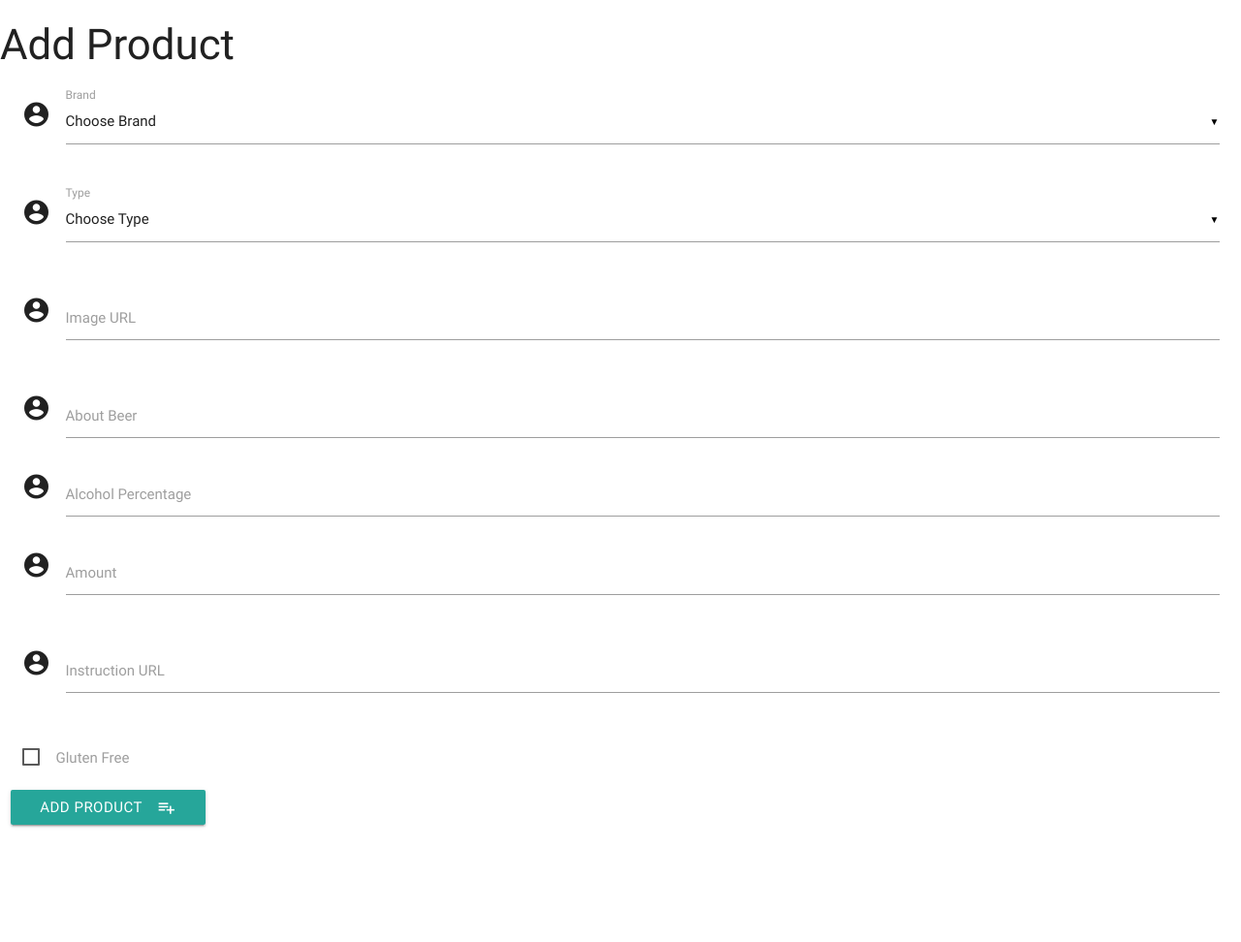
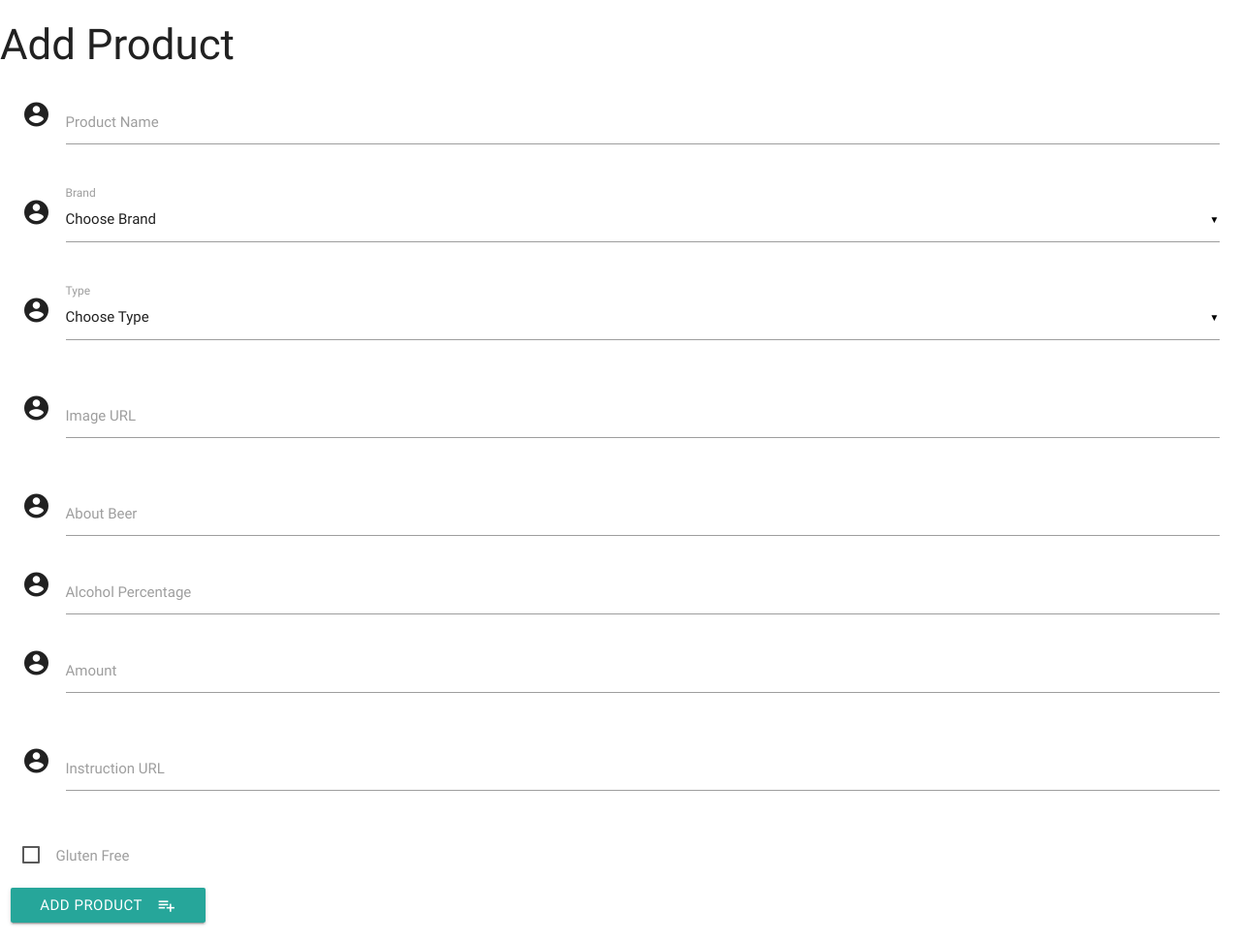
Before and after one commit to Leon2ev/lazy-brew, a Flask app: page /add_product in a window 1280 px wide. Shown: the whole page at 97% size. Before the commit the page ends 854 px from the top, so only its background shows below. Run offline with Flask 2, Linux system fonts and the light colour scheme; data that the repository does not hold is empty; some libraries are stand-ins or nearby versions.

Commit message:
product name input added

```diff
--- a/templates/addproduct.html
+++ b/templates/addproduct.html
@@ -3,6 +3,13 @@
     <h3>Add Product</h3>
         <div class="row">
             <form action="{{url_for('insert_product')}}" method="POST" class="col s12">
+                <div class="row">
+                    <div class="input-field col s12">
+                        <i class="material-icons prefix">account_circle</i>
+                        <input id="name" name="name" type="text" class="validate">
+                        <label for="icon_prefix">Product Name</label>
+                    </div>
+                </div>
                 <div class="row">
                     <div class="input-field col s12">
                         <i class="material-icons prefix">account_circle</i>
```
Also changed, not shown: .c9/metadata/environment/templates/addproduct.html (+1 -1 lines), 3 other files.
